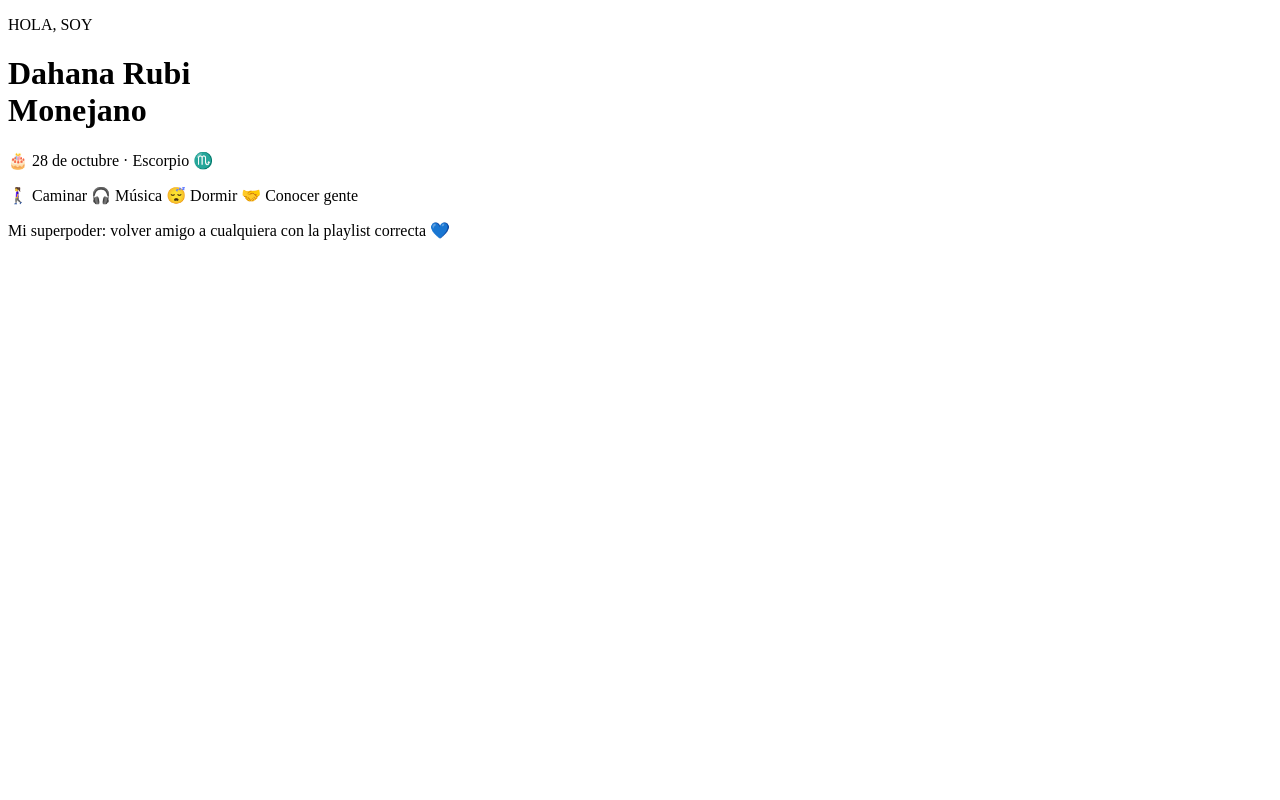
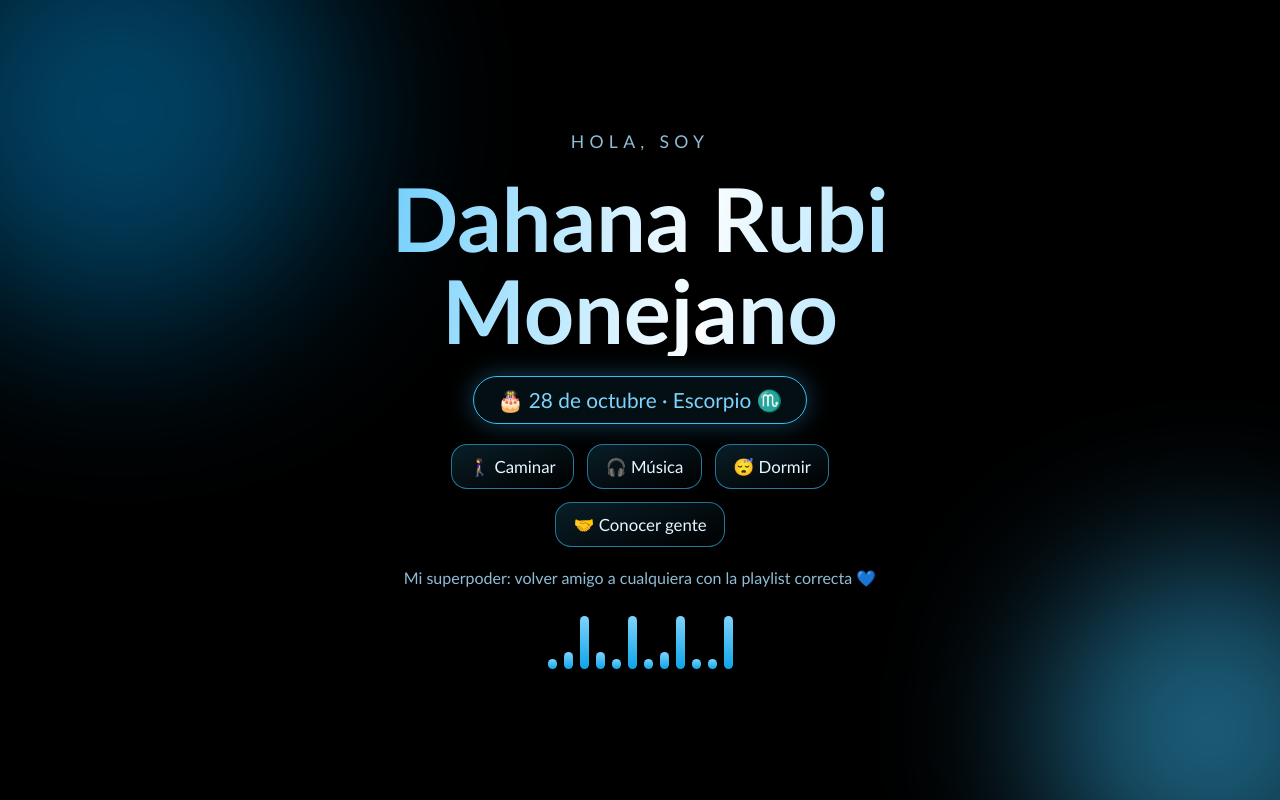
Before and after one commit to Pamelalarajj/cursos_ing, a plain HTML site: page presentacion_dahana.html in a window 1280 px wide. Drawn offline with Linux system fonts and the light colour scheme.

Commit message:
cambie el nombre de style.css a styles_dahana.css para que no chocoara con el de mis demas companeros

```diff
--- a/presentacion_dahana.html
+++ b/presentacion_dahana.html
@@ -4,7 +4,7 @@
 <meta charset="UTF-8">
 <meta name="viewport" content="width=device-width, initial-scale=1">
 <title>Dahana Rubi Monejano</title>
-<link rel="stylesheet" href="style.css">
+<link rel="stylesheet" href="styles_dahana.css">
 <style>
 </style>
 </head>
```
